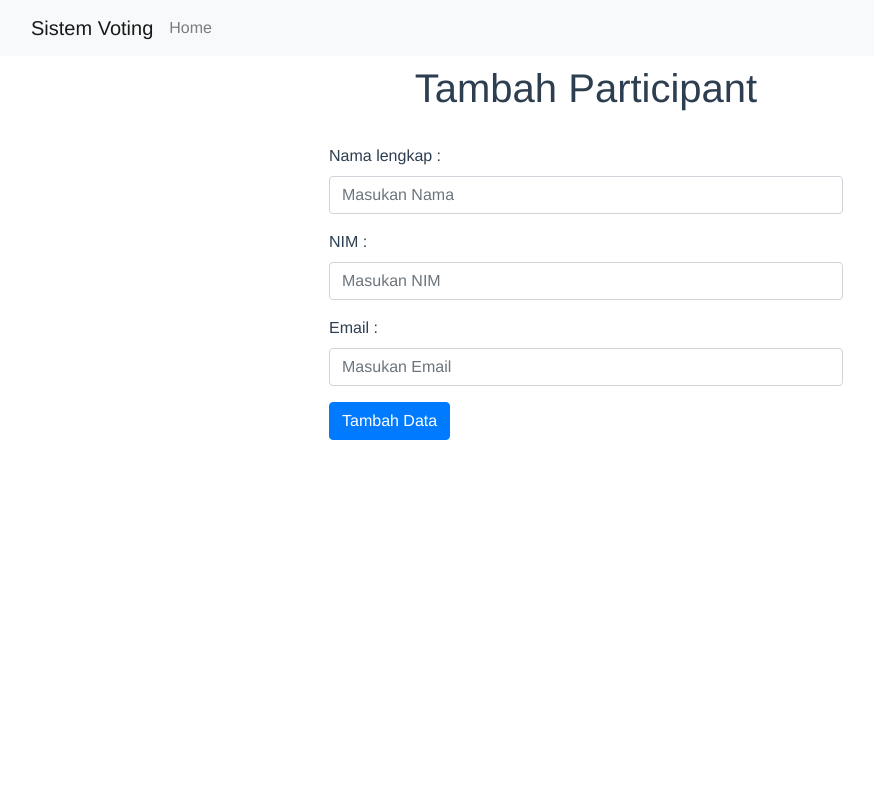
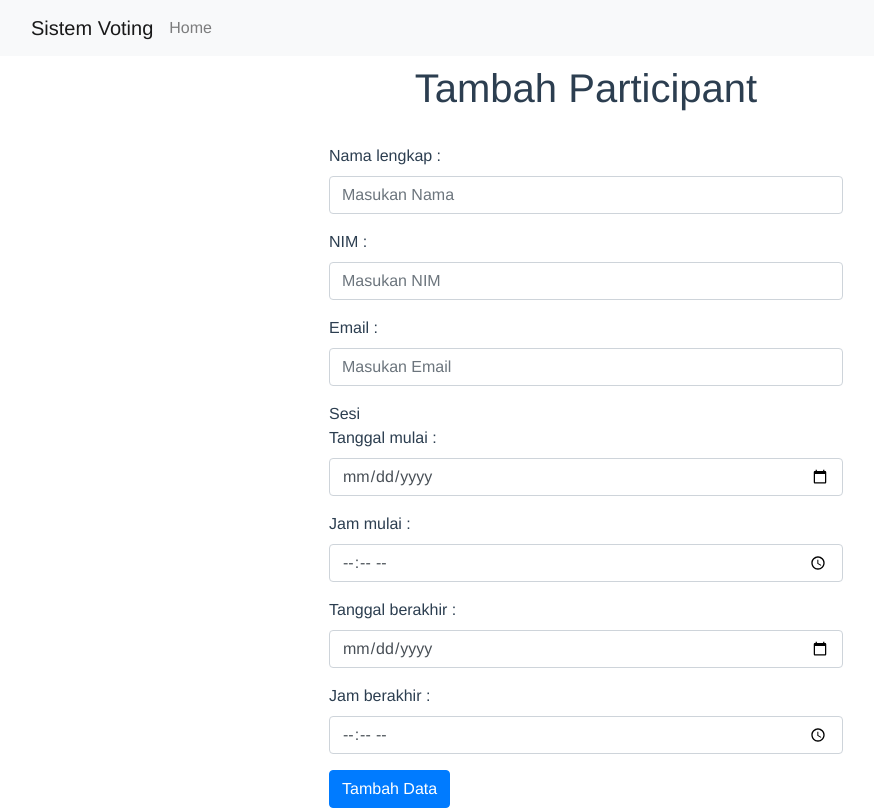
Before and after one commit to dafaraisya/voting-frontend, a Vue app: page /admin/participant/add in a window 1280 px wide. Shown: the whole page, without its empty margins (54-928 px from the left). Built offline with nearby package versions, Linux system fonts and the light colour scheme; what vue2-editor would draw is missing.

Commit message:
add participant

```diff
--- a/src/views/admin/participant/CreateParticipant.vue
+++ b/src/views/admin/participant/CreateParticipant.vue
@@ -14,6 +14,21 @@
                         </b-form-group>
                         <b-form-group label="Email :" label-for="email">
                             <b-form-input type="text" id="email" aria-describedby="namaHelp" placeholder="Masukan Email" v-model="dataParticipant.email"></b-form-input>
+                        </b-form-group>
+                        Sesi
+                        <b-form-group label="Tanggal mulai :" label-for="email">
+                            <b-form-input type="date" id="date1" v-model="session.min.date"></b-form-input>
+                        </b-form-group>
+
+                        <b-form-group label="Jam mulai :" label-for="email">
+                            <b-form-input type="time" id="date1" v-model="session.min.time"></b-form-input>
+                        </b-form-group>
+
+                        <b-form-group label="Tanggal berakhir :" label-for="email">
+                            <b-form-input type="date" id="date1" v-model="session.max.date"></b-form-input>
+                        </b-form-group>
+                        <b-form-group label="Jam berakhir :" label-for="email">
+                            <b-form-input type="time" id="date1" v-model="session.max.time"></b-form-input>
                         </b-form-group>
                         <a @click="addData();" href="#" class="btn btn-primary" type="submit">
                             Tambah Data
@@ -32,11 +47,21 @@ export default {
     name: 'CreateParticipant',
     data() {
         return {
-        dataParticipant: {
-            name: '',
-            nim: '',
-            email: ''
-        }
+            dataParticipant: {
+                name: '',
+                nim: '',
+                email: ''
+            },
+            session: {
+                min: {
+                    date: '',
+                    time: '',
+                },
+                max: {
+                    date: '',
+                    time: '',
+                }
+            }
         }
     },
     methods: {
@@ -44,12 +69,16 @@ export default {
         let data = {
             'name': this.dataParticipant.name,
             'nim': this.dataParticipant.nim,
-            'email': this.dataParticipant.email
+            'email': this.dataParticipant.email,
+            'sessionMin': this.session.min.date+"T"+this.session.min.time,
+            'sessionMax': this.session.max.date+"T"+this.session.max.time,
         };
 
         axios
             .post("http://localhost:3000/api/v1/participant", data)
-            .then(() => this.$router.push({name: 'ListParticipant'}))
+            .then((data) => {
+                this.$router.push({name: 'ListParticipant'});
+            })
             //eslint-disable-next-line no-console
             .catch( err => console.log(err));
         }
```
Also changed, not shown: 1 other file (tests, documents, lock files or other folders).
